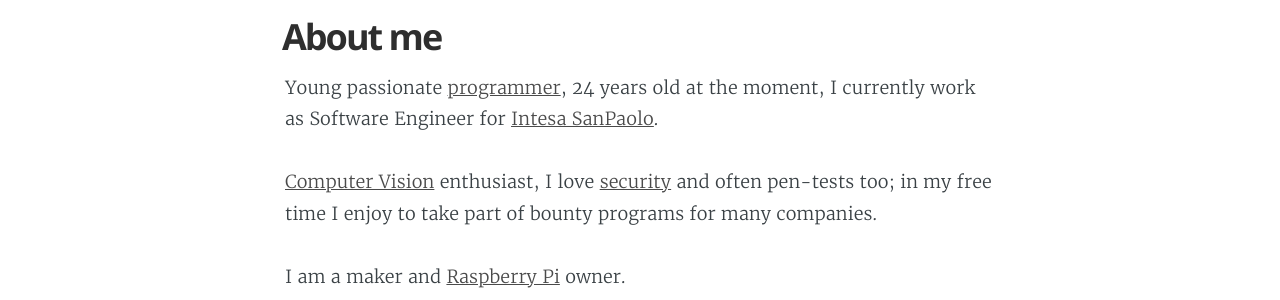
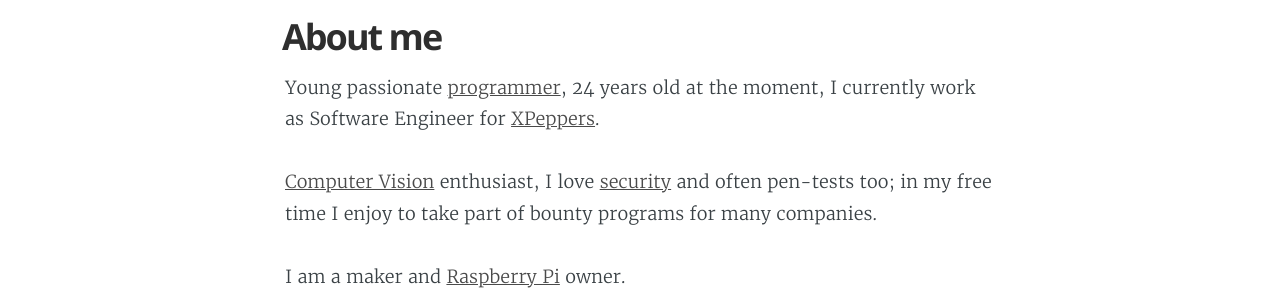
Before and after one commit to dlion/domenicoluciani, a Jekyll site: the page built from about.md, in a window 1280 px wide. Shown: the part 162-462 px from the top of the page. Built offline with Jekyll 4.4.1, drawn with Linux system fonts in a browser that asks for light colours; some web fonts are replaced.

Commit message:
Update about.md

```diff
--- a/about.md
+++ b/about.md
@@ -3,7 +3,7 @@ layout: page
 title: About me
 ---
 
-Young passionate [programmer](/category/programming), 24 years old at the moment, I currently work as Software Engineer for [Intesa SanPaolo](https://www.intesasanpaolo.com/).
+Young passionate [programmer](/category/programming), 24 years old at the moment, I currently work as Software Engineer for [XPeppers](https://www.xpeppers.com/).
 
 [Computer Vision](/category/opencv) enthusiast, I love [security](/category/security) and often pen-tests too; in my free time I enjoy to take part of bounty programs for many companies.
 
```
